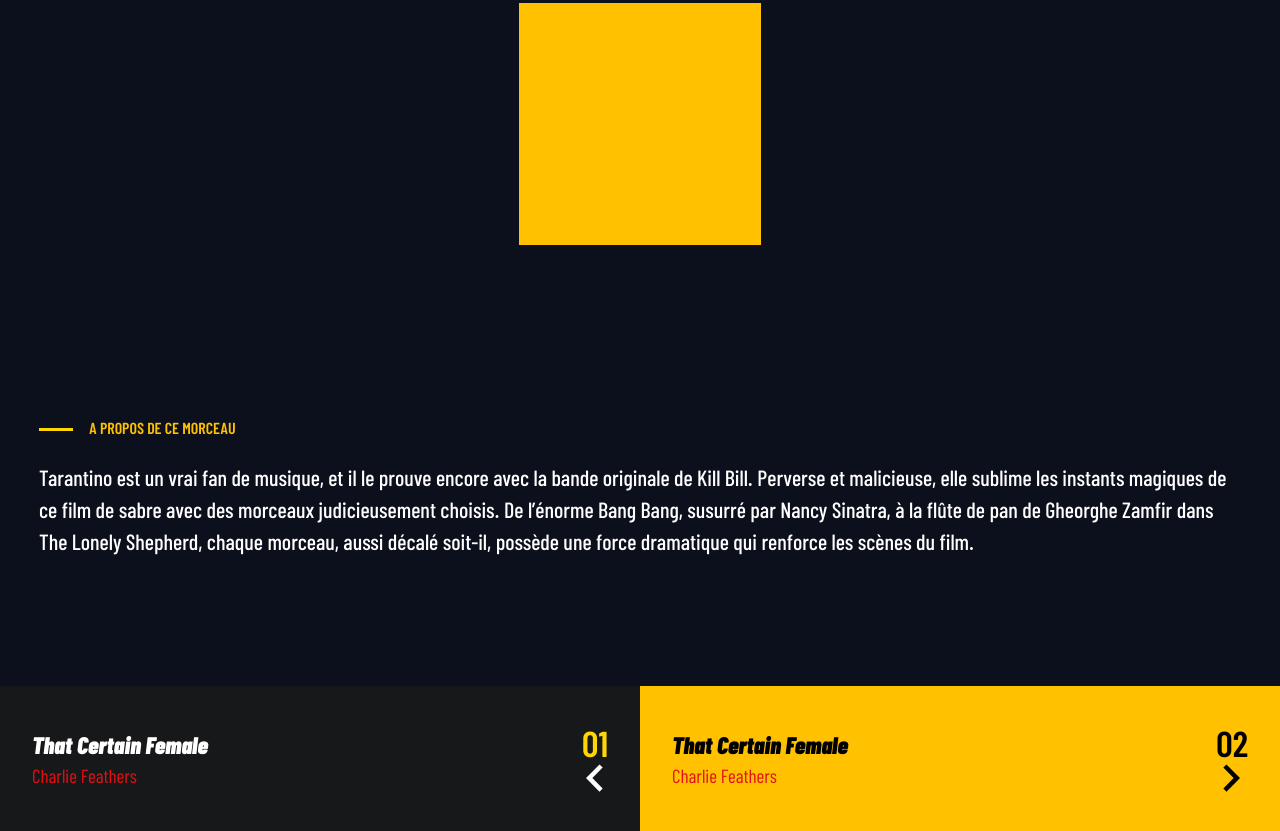
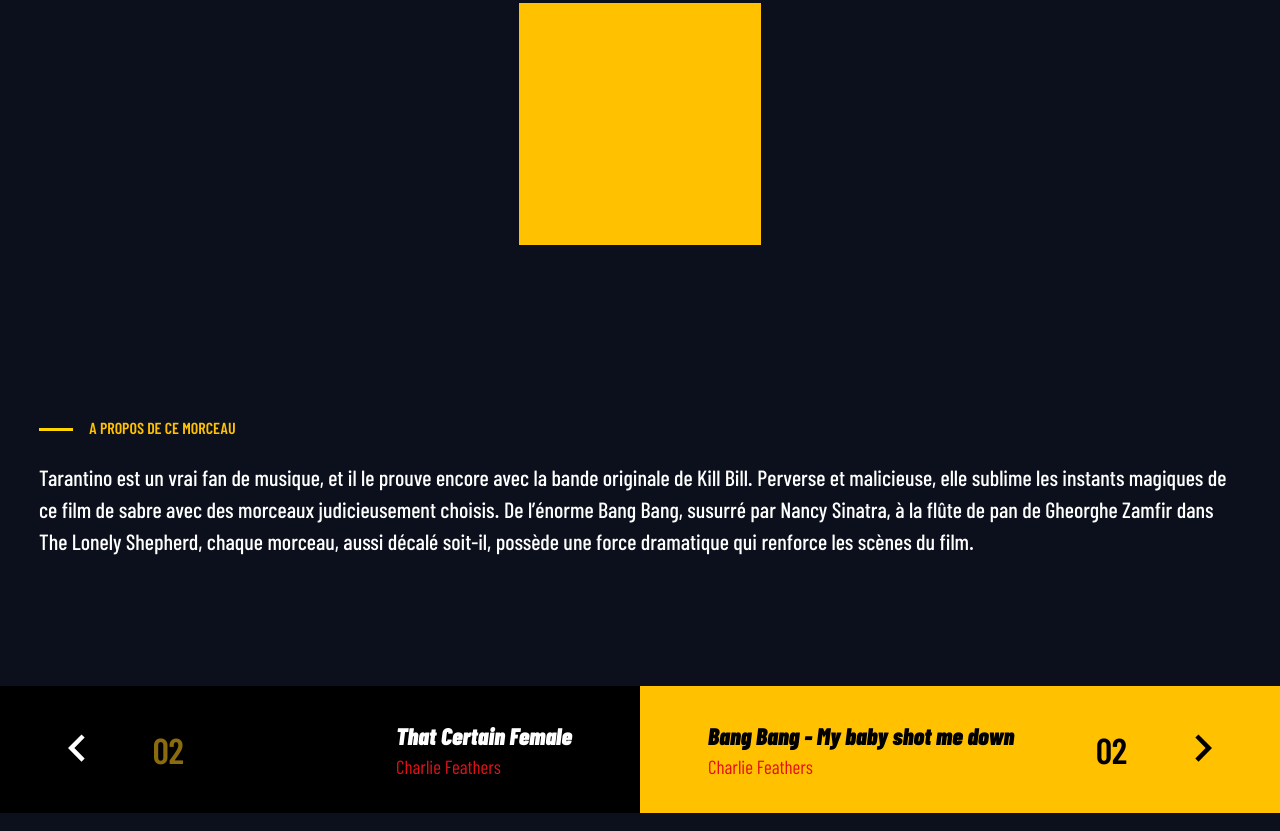
Before and after one commit to benImran/Kill-Bill, a website: page index.html in a window 1280 px wide. Shown: the part 1347-2178 px from the top of the page. Drawn offline with Linux system fonts and the light colour scheme; files whose address does not match are found by name.

Commit message:
fixed details tracklist track responsive

```diff
--- a/app/scss/tools/_variable.scss
+++ b/app/scss/tools/_variable.scss
@@ -13,6 +13,7 @@ $white: #FFFFFF;
 $black: #000000;
 $yellow-style: #FFC100;
 $yellow-st: #FFD600;
+$yellow-darkened: #8B6C0C;
 $red-style: #FF4245;
 $red-st: #E31115;
 $grey-style: #85878D;
--- a/app/scss/ui/_header.scss
+++ b/app/scss/ui/_header.scss
@@ -5,4 +5,30 @@
   right: 20px;
   top: 25px;
   z-index: 4;
+
+  &.burger-menu--desktop {
+  	display: none;
+  	right: 120px;
+  	top: 42px;
+
+  	a {
+  		font-family: $fontsemibold;
+  		color: $yellow-style;
+  		font-size: 20px;
+  		text-transform: uppercase;
+  		margin-right: 60px;
+
+  		&:last-child {
+  			margin-right: 0;
+  		}
+  	}
+  }
+
+  @include breakpoint(ipad-large) {
+    display: none;
+
+    &.burger-menu--desktop {
+    	display: block;
+    }
+  }
 }
--- a/app/scss/ui/_page.scss
+++ b/app/scss/ui/_page.scss
@@ -3,7 +3,7 @@ img {
   height: auto;
 }
 
-.homepage {
+.homepage, .track {
   background-color: $dark-blue;
   font-family: $Barlow-cond;
   text-align: center;
@@ -99,6 +99,10 @@ img {
       @include breakpoint(iphone-6) {
         width: 245px;
       }
+
+      @include breakpoint(ipad-large) {
+        width: 363px;
+      }
     }
 
     .vinyl-anim__vinyle {
@@ -111,6 +115,10 @@ img {
       @include breakpoint(iphone-6) {
         width: 235px;
         left: 25%;
+      }
+
+      @include breakpoint(ipad-large) {
+        width: 353px;
       }
     }
 
@@ -246,102 +254,127 @@ img {
 
 
 //bloc seulement sur desktop pour aller à la chanson précédente
-.previous-track {
+
+.choose-tracks {
+  display: flex;
+  width: 100vw;
+}
+
+.track-link {
+  display: flex;
+  flex-flow: row wrap;
+  justify-content: space-between;
+  width: 100vw;
+  height: 100%;
+  padding: 35px 32px;
+  background-color: $yellow-style;
+  text-align: left;
+  align-items: center;
+
+  @include breakpoint(ipad-large) {
     width: 50%;
-  float: left;
-  padding: 35px 32px;
-  //min-height: 18vh;
+    padding-left: 30px;
+    padding-right: 30px;
+  }
+
+  @include breakpoint(small-desk) {
+    padding-left: 68px;
+    padding-right: 68px;
+  }
+
+  &.track-link--desktop {
+    display: none;
+
+    @include breakpoint(ipad-large) {
       display: flex;
+      padding-left: 30px;
+      padding-right: 30px;
+    }
+
+    @include breakpoint(small-desk) {
+      padding-left: 68px;
+      padding-right: 68px;
+    }
+
+  }
+
+  &.track-link--black-reversed {
+    flex-direction: row-reverse;
+    background-color: $black;
+
+    .track-link__track-infos:nth-child(2) {
+      display: flex;
+      flex-flow: row wrap;
+      flex-direction: row-reverse;
       align-items: center;
-  justify-content: space-between;
-  background-color: $black-style;
+    }
 
-  .previous-track__artist-infos {
-    text-align: left;
+      .track-link__arrow {
+        padding-right: 68px;
+      }
 
+    }
+  }
 
-    .previous-track__title {
+  .track-link__track-title {
     font-size: 24px;
     font-family: $fontblackitalic;
     padding-bottom: 5px;
+    color: $black;
+
+    &.track-link__track-title--white {
       color: $white;
     }
+  }
 
-    .previous-track__artist {
+  .track-link__artist {
     font-size: 19px;
     font-family: $fontregular;
     color: $red-st;
   }
+
+  .track-link__track-number {
+    font-size: 36px;
+    font-family: $fontsemibold;
+    color: $black;
+
+    &.track-link__track-number--yellow {
+      color: $yellow-darkened;
+    }
   }
 
-  .track-navigation {
-    float: right;
+  .track-link__arrow {
 
-    .track-navigation__number {
-      display: block;
-      font-size: 36px;
-      font-family: $fontsemibold;
-      text-align: left;
+    @include breakpoint(ipad-large) {
+      display: none;
     }
 
-    .track-navigation__number--yellow {
-      color: $yellow-st;
-    }
 
-    .track-navigation__arrow {
+    &.track-link__arrow--desktop {
+      display: none;
+
+      @include breakpoint(ipad-large) {
         display: block;
-      text-align: left;
       }
   }
 }
 
+.track-link:not(.track-link--black-reversed) {
 
-//bloc présent sur desk et mobile, width à 100% sur mobile
-.next-track {
-  // height: 123px;
-  // width: 375px;
-  width: 50%;
-  background-color: $yellow-style;
-  padding: 35px 32px;
-  //min-height: 18vh;
+  @include breakpoint(ipad-large) {
+
+    .track-link__track-infos:nth-child(2) {
       display: flex;
+      flex-flow: row wrap;
       align-items: center;
-  justify-content: space-between;
 
-  .next-track__artist-infos {
-    text-align: left;
-    float: left;
-
-    .next-track__title {
-      font-size: 24px;
-      font-family: $fontblackitalic;
-      padding-bottom: 5px;
+      .track-link__track-number {
+        padding-right: 68px;
       }
 
-    .next-track__artist {
-      font-size: 19px;
-      font-family: $fontregular;
-      color: $red-st;
-    }
-  }
-
-  .track-navigation {
-    float: right;
-
-    .track-navigation__number {
-      display: block;
-      font-size: 36px;
-      font-family: $fontsemibold;
-      text-align: left;
-    }
-
-    .track-navigation__arrow--yellow {
-      display: block;
-      text-align: left;
     }
   }
 }
-
 
 //tracklist
 .tracklist-page {
@@ -366,7 +399,6 @@ img {
 
   }
 
-
   .track-item {
     color: $red-st;
     position: relative;
@@ -378,7 +410,7 @@ img {
     .track-item__name--special-width {
       max-width: 210px;
 
-      @include breakpoint(ipad) {
+      @include breakpoint(ipad-large) {
         max-width: 100%;
       }
     }
--- a/index.html
+++ b/index.html
@@ -22,18 +22,11 @@
                 </g>
             </svg>
         </div>
-    <div class="burger">
-        <ul class="burger__list">
-           <li class="burger__item">
-               <a href="#" class="burger__link">Home</a>
-           </li>
-           <li class="burger__item">
-               <a href="#" class="burger__link">Index</a>
-           </li>
-        </ul>
+        <div class="burger-menu burger-menu--desktop">
+            <a href="#">home</a>
+            <a href="#">index</a>
         </div>
     </header>
-
     <main>
         <div class="homepage-container">
             <div class="form-container"> <!-- triangle -->
@@ -71,42 +64,66 @@
             </div>
         </div>
         <div class="choose-tracks">
-                <div class="previous-track">
-                    <div class="previous-track__artist-infos">
-                            <h4 class="previous-track__title">
+            <a href="#" class="track-link track-link--desktop track-link--black-reversed">
+                <div class="track-link__track-infos">
+                    <p class="track-link__track-title track-link__track-title--white">
                         That Certain Female
-                            </h4>
-                            <p class="previous-track__artist">
+                    </p>
+                    <p class="track-link__artist">
                         Charlie Feathers
                     </p>
                 </div>
-                    <div class="track-navigation">
-                        <p class="track-navigation__number track-navigation__number--yellow">O1</p>
-                        <div class="arrow">
-                            <svg xmlns="http://www.w3.org/2000/svg" width="17" height="28" viewBox="0 0 17 28">
-                                <polygon fill="#FFF" points="19.328 38.535 29.633 28.07 19.328 17.605 22.5 14.39 36 28.07 22.5 41.75" transform="matrix(-1 0 0 1 36 -14)"/>
+                <div class="track-link__track-infos">
+                    <p class="track-link__track-number track-link__track-number--yellow">02</p>
+                    <div class="track-link__arrow track-link__arrow--desktop track-link__arrow--white">
+                        <svg width="17px" height="28px" viewBox="0 0 17 28" version="1.1" xmlns="http://www.w3.org/2000/svg" xmlns:xlink="http://www.w3.org/1999/xlink">
+                            <g id="Desktop-HD-Copy-3" stroke="none" stroke-width="1" fill="none" fill-rule="evenodd" transform="translate(-68.000000, -1265.000000)">
+                                <g id="Group-2" transform="translate(50.000000, 1238.000000)" fill="#FFFFFF" fill-rule="nonzero">
+                                    <g id="Group-6">
+                                        <g id="ic_keyboard_arrow_right_black_24px-(2)" transform="translate(27.000000, 41.000000) scale(-1, 1) rotate(360.000000) translate(-27.000000, -41.000000) translate(0.000000, 13.000000)">
+                                            <polygon id="Shape" points="19.3275 38.5352 29.6325 28.07 19.3275 17.6048 22.5 14.39 36 28.07 22.5 41.75"></polygon>
+                                        </g>
+                                    </g>
+                                </g>
+                            </g>
                         </svg>
                     </div>
                 </div>
-                </div>
-                <div class="next-track">
-                    <div class="next-track__artist-infos">
-                        <h4 class="next-track__title">
-                            That Certain Female
-                        </h4>
-                        <p class="next-track__artist">
+            </a>
+            <a href="#" class="track-link">
+                <div class="track-link__track-infos">
+                    <p class="track-link__track-title">
+                        Bang Bang - My baby shot me down
+                    </p>
+                    <p class="track-link__artist">
                         Charlie Feathers
                     </p>
                 </div>
-                    <div class="track-navigation">
-                        <p class="track-navigation__number">O2</p>
-                        <div class="track-navigation__arrow--white">
-                            <svg xmlns="http://www.w3.org/2000/svg" width="17" height="28" viewBox="0 0 17 28">
-                                <polygon points="19.328 38.535 29.633 28.07 19.328 17.605 22.5 14.39 36 28.07 22.5 41.75" transform="translate(-19 -14)"/>
+                <div class="track-link__track-infos">
+                    <p class="track-link__track-number">02</p>
+                    <div class="track-link__arrow">
+                        <svg width="59px" height="9px" viewBox="0 0 59 9" version="1.1" xmlns="http://www.w3.org/2000/svg" xmlns:xlink="http://www.w3.org/1999/xlink">
+                            <g id="iPhone-8-Copy-11" stroke="none" stroke-width="1" fill="none" fill-rule="evenodd" transform="translate(-297.000000, -735.000000)">
+                                <g id="Group-4" transform="translate(0.000000, 653.000000)" stroke="#0C101C">
+                                    <g id="Group-3" transform="translate(297.000000, 82.000000)">
+                                        <path d="M0.5,4.5 L57.5,4.5" id="Line" stroke-linecap="square"></path>
+                                        <polyline id="Path-4" points="54.1540271 0.493062626 58.0384069 4.52558288 54.1540271 8.45906788"></polyline>
+                                    </g>
+                                </g>
+                            </g>
+                        </svg>
+                    </div>
+                    <div class="track-link__arrow track-link__arrow--desktop">
+                        <svg width="17px" height="28px" viewBox="0 0 17 28" version="1.1" xmlns="http://www.w3.org/2000/svg" xmlns:xlink="http://www.w3.org/1999/xlink">
+                            <g id="Desktop-HD-Copy-3" stroke="none" stroke-width="1" fill="none" fill-rule="evenodd" transform="translate(-1355.000000, -1265.000000)">
+                                <g id="ic_keyboard_arrow_right_black_24px-(2)" transform="translate(1363.000000, 1279.000000) rotate(360.000000) translate(-1363.000000, -1279.000000) translate(1336.000000, 1251.000000)" fill="#000000" fill-rule="nonzero">
+                                    <polygon id="Shape" points="19.3275 38.5352 29.6325 28.07 19.3275 17.6048 22.5 14.39 36 28.07 22.5 41.75"></polygon>
+                                </g>
+                            </g>
                         </svg>
                     </div>
                 </div>
-                </div>
+            </a>
         </div>
     </main>
 </body>
```
Also changed, not shown: app/scss/tools/_mixins.scss (+5 -5 lines), track.html (+55 -34 lines), tracklist.html (+4 -0 lines), app/img_content/arrow-black.svg (deleted), app/img_content/arrow-up.svg (deleted), app/img_content/arrow-white.svg (deleted), app/img_content/arrow.svg (deleted), app/img_content/shape.svg (deleted), dist/css/style.css. Lines whose indentation alone changed are shown as unchanged.
